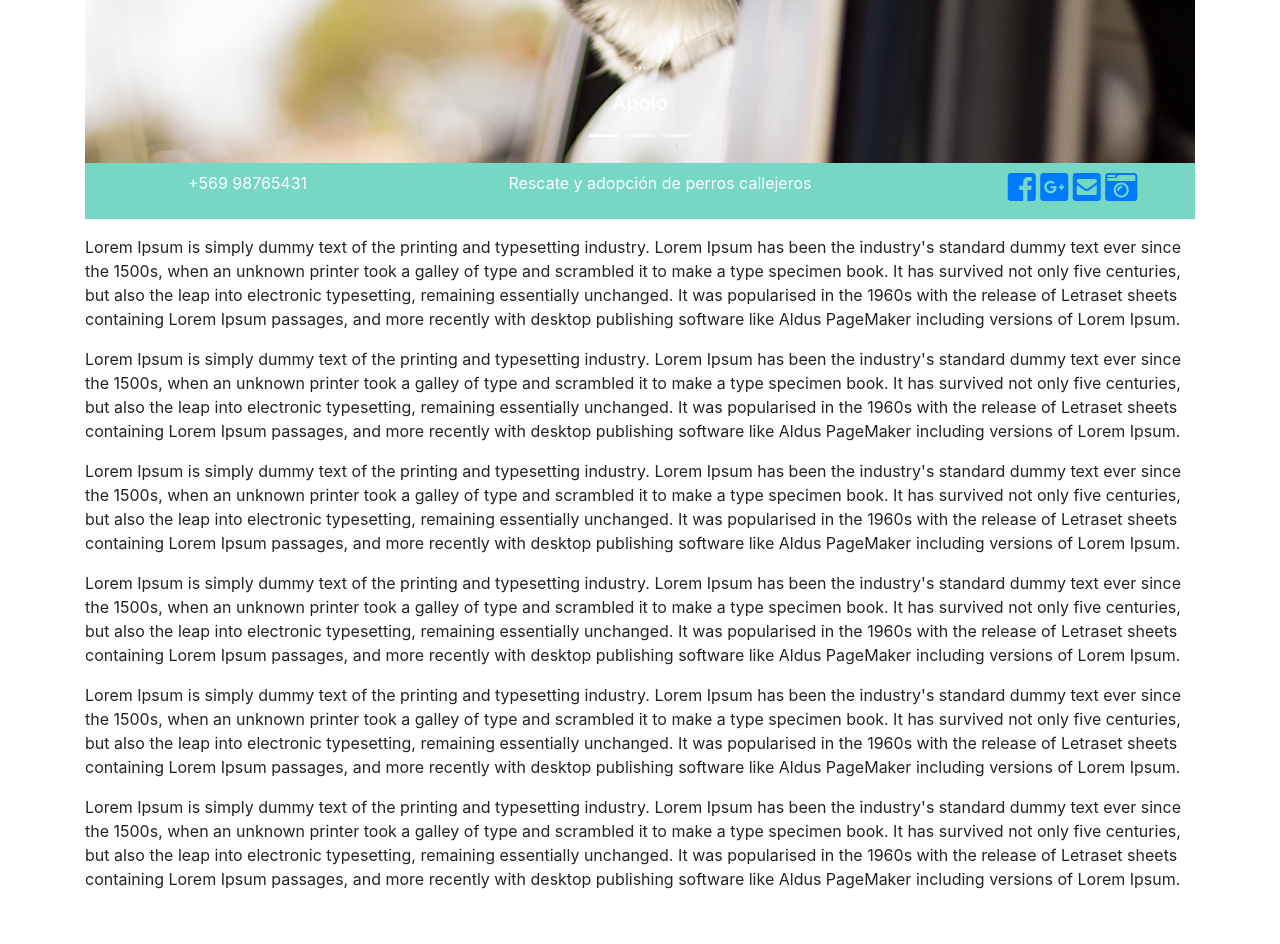
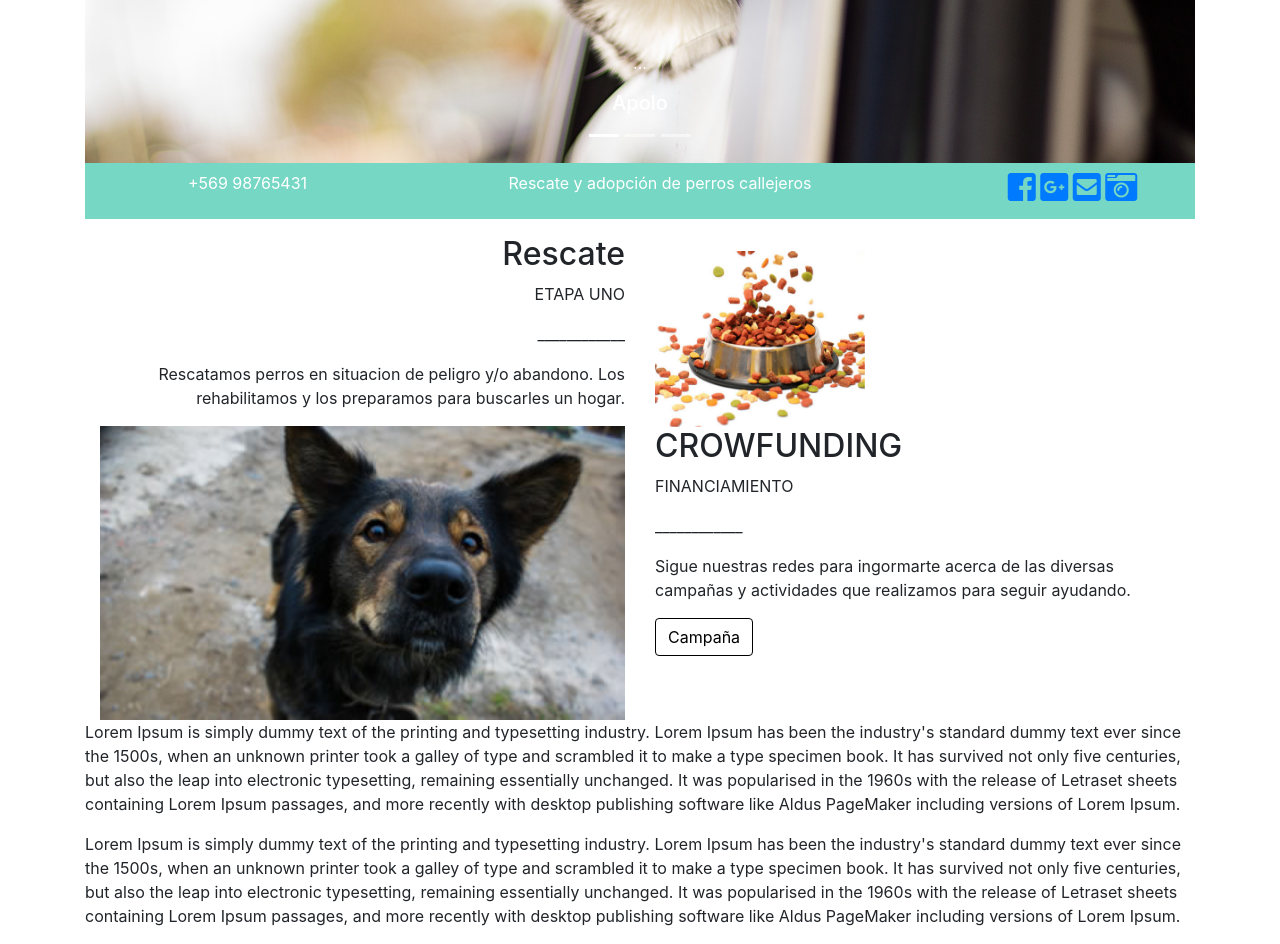
Before and after one commit to ErnestoCb/my-first-blog, a Django app: page / in a window 1280 px wide. Shown: the part 648-1592 px from the top of the page. Before the commit the page ends 1537 px from the top, so only its background shows below. Run offline with Django 3.2, Linux system fonts and the light colour scheme; some libraries are stand-ins or nearby versions.

```diff
--- a/misPerris/static/css/style.css
+++ b/misPerris/static/css/style.css
@@ -31,7 +31,6 @@
 }
 
 .desaparece{
-
 }
 
 
--- a/misPerris/templates/misPerris/homePerro.html
+++ b/misPerris/templates/misPerris/homePerro.html
@@ -63,28 +63,35 @@
 
         </ul>
     </div>
+    <!-- Barrita de Abajo de Carrusel -->
 
-        <!--
-        <div class="desaparece barrita">
+    <!--Seccion Informacion-->
+    <section class="container">
+        <div class="row">
+            <div class="col-sm-6" style="text-align: right;">
+                <h2>Rescate</h2>
+                <p style="font-size: 12pt">ETAPA UNO</p>
+                <p>____________</p>
+                <p>Rescatamos perros en situacion de peligro y/o abandono. Los
+                rehabilitamos y los preparamos para buscarles un hogar.</p>
+                <img src="{% static 'img/rescate.jpg' %}" class="logo" alt="rescate"/>
+            </div>
+            <div class="col-sm-6" style="text-align: left; margin-top: 1em">
+                <img src="{% static 'img/crowfunding.jpg' %}" alt="Crowfunding" style="width: 40%; height: auto"/>
+                <h2>CROWFUNDING</h2>
+                <p style="font-size: 12pt">FINANCIAMIENTO</p>
+                <p>____________</p>
+                <p>Sigue nuestras redes para ingormarte acerca de las diversas
+                campañas y actividades que realizamos para seguir ayudando.</p>
+                <button type="button" class="btn" style="background-color: transparent; border: 1px solid black">Campaña</button>
+            </div>
+        </div>
+    </section>
+    <!--Seccion Informacion-->
 
-        </div>
-        <div class="desaparece barrita">
-
-        </div>
-        <div class="barrita">
-
-        </div>
-    </div>
-    -->
-    <!-- Barrita de Abajo de Carrusel -->
 
     <p>Lorem Ipsum is simply dummy text of the printing and typesetting industry. Lorem Ipsum has been the industry's standard dummy text ever since the 1500s, when an unknown printer took a galley of type and scrambled it to make a type specimen book. It has survived not only five centuries, but also the leap into electronic typesetting, remaining essentially unchanged. It was popularised in the 1960s with the release of Letraset sheets containing Lorem Ipsum passages, and more recently with desktop publishing software like Aldus PageMaker including versions of Lorem Ipsum.</p>
     <p>Lorem Ipsum is simply dummy text of the printing and typesetting industry. Lorem Ipsum has been the industry's standard dummy text ever since the 1500s, when an unknown printer took a galley of type and scrambled it to make a type specimen book. It has survived not only five centuries, but also the leap into electronic typesetting, remaining essentially unchanged. It was popularised in the 1960s with the release of Letraset sheets containing Lorem Ipsum passages, and more recently with desktop publishing software like Aldus PageMaker including versions of Lorem Ipsum.
-       <p>Lorem Ipsum is simply dummy text of the printing and typesetting industry. Lorem Ipsum has been the industry's standard dummy text ever since the 1500s, when an unknown printer took a galley of type and scrambled it to make a type specimen book. It has survived not only five centuries, but also the leap into electronic typesetting, remaining essentially unchanged. It was popularised in the 1960s with the release of Letraset sheets containing Lorem Ipsum passages, and more recently with desktop publishing software like Aldus PageMaker including versions of Lorem Ipsum.</p>
-    </p>
-    <p>Lorem Ipsum is simply dummy text of the printing and typesetting industry. Lorem Ipsum has been the industry's standard dummy text ever since the 1500s, when an unknown printer took a galley of type and scrambled it to make a type specimen book. It has survived not only five centuries, but also the leap into electronic typesetting, remaining essentially unchanged. It was popularised in the 1960s with the release of Letraset sheets containing Lorem Ipsum passages, and more recently with desktop publishing software like Aldus PageMaker including versions of Lorem Ipsum.</p>
-    <p>Lorem Ipsum is simply dummy text of the printing and typesetting industry. Lorem Ipsum has been the industry's standard dummy text ever since the 1500s, when an unknown printer took a galley of type and scrambled it to make a type specimen book. It has survived not only five centuries, but also the leap into electronic typesetting, remaining essentially unchanged. It was popularised in the 1960s with the release of Letraset sheets containing Lorem Ipsum passages, and more recently with desktop publishing software like Aldus PageMaker including versions of Lorem Ipsum.
-       <p>Lorem Ipsum is simply dummy text of the printing and typesetting industry. Lorem Ipsum has been the industry's standard dummy text ever since the 1500s, when an unknown printer took a galley of type and scrambled it to make a type specimen book. It has survived not only five centuries, but also the leap into electronic typesetting, remaining essentially unchanged. It was popularised in the 1960s with the release of Letraset sheets containing Lorem Ipsum passages, and more recently with desktop publishing software like Aldus PageMaker including versions of Lorem Ipsum.</p>
-    </p>
+
 
 {% endblock %}
```
